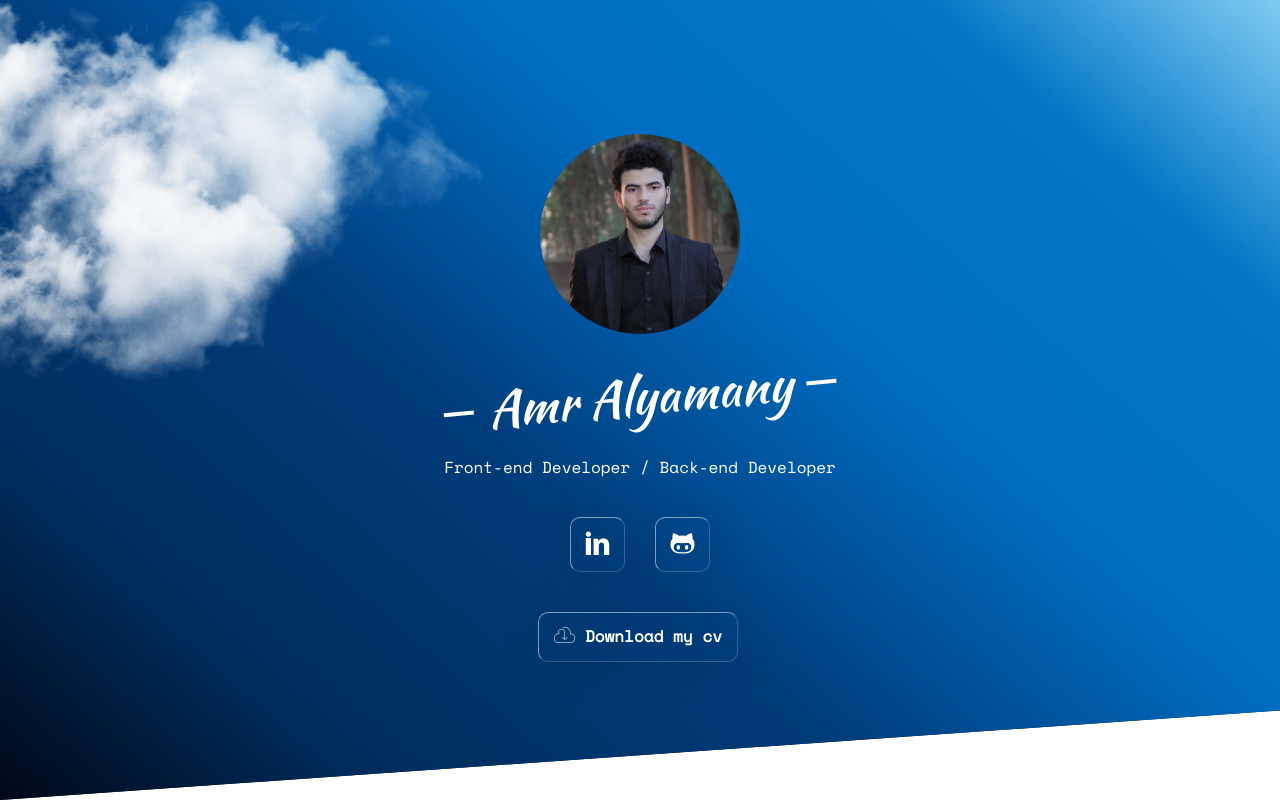
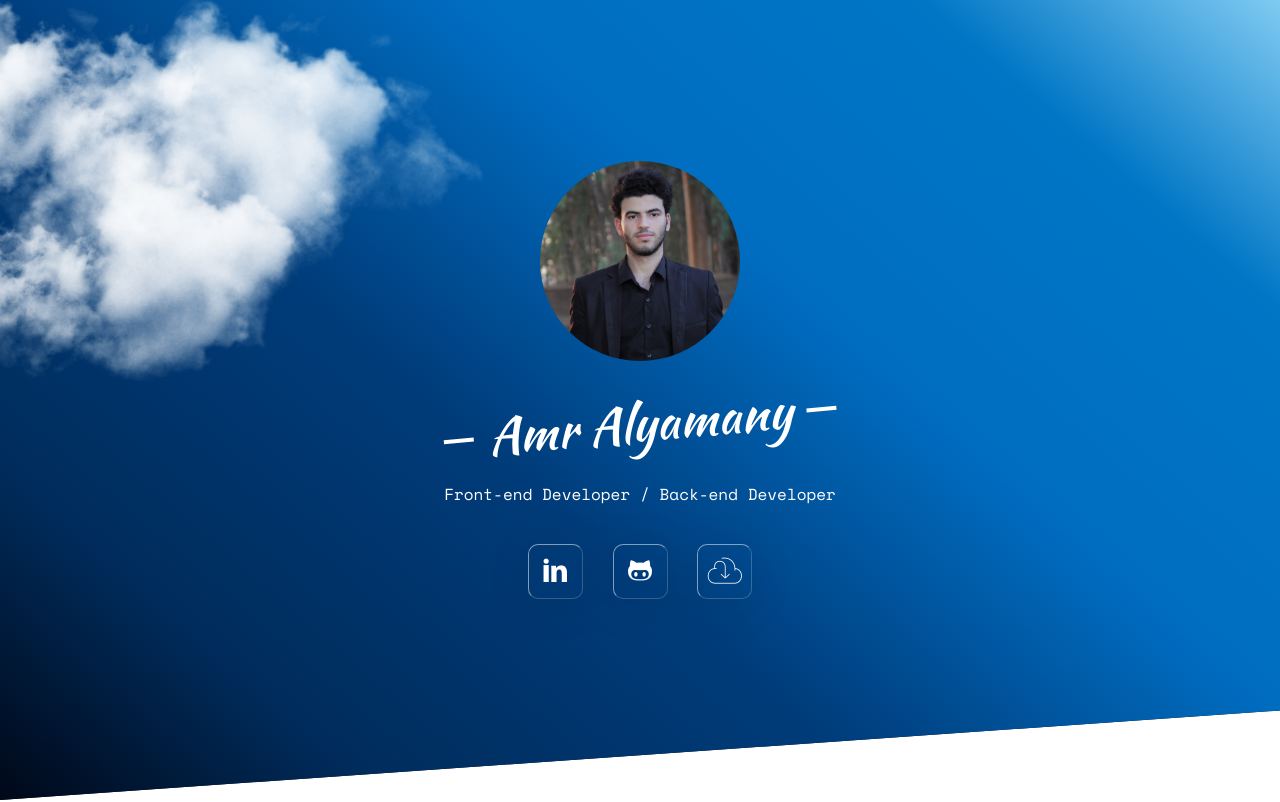
Before and after one commit to AmrE-Alyamany/Profile, a plain HTML site: page index.html in a window 1280 px wide. Shown: the top 802 px of the page. Drawn offline with nearby package versions, Linux system fonts and the light colour scheme; some packages are replaced by stand-ins of ours; no server answers; files whose address does not match are found by name.

Commit message:
Add files via upload

```diff
--- a/index.html
+++ b/index.html
@@ -69,12 +69,9 @@
 								<ul class="fh5co-social-icons social">
 									<li><a href="https://www.linkedin.com/in/amr-al-yamany-53420414a/"><i class="icon-linkedin2"></i></a></li>
 									<li><a href="https://github.com/AmrE-Alyamany"><i class="icon-github"></i></a></li>
+									<li><a href="files/AmrAlyamany.pdf"><i class="icon-download" download></i></a></li>
 								</ul>
 							</p>
-							<div class="download-link">
-								<a href="files/AmrAlyamany.pdf" class="btn btn-resume" download><span><i
-									class="icon-download"></i>Download my cv</span></a>
-							</div>
 						</div>
 					</div>
 				</div>
```
